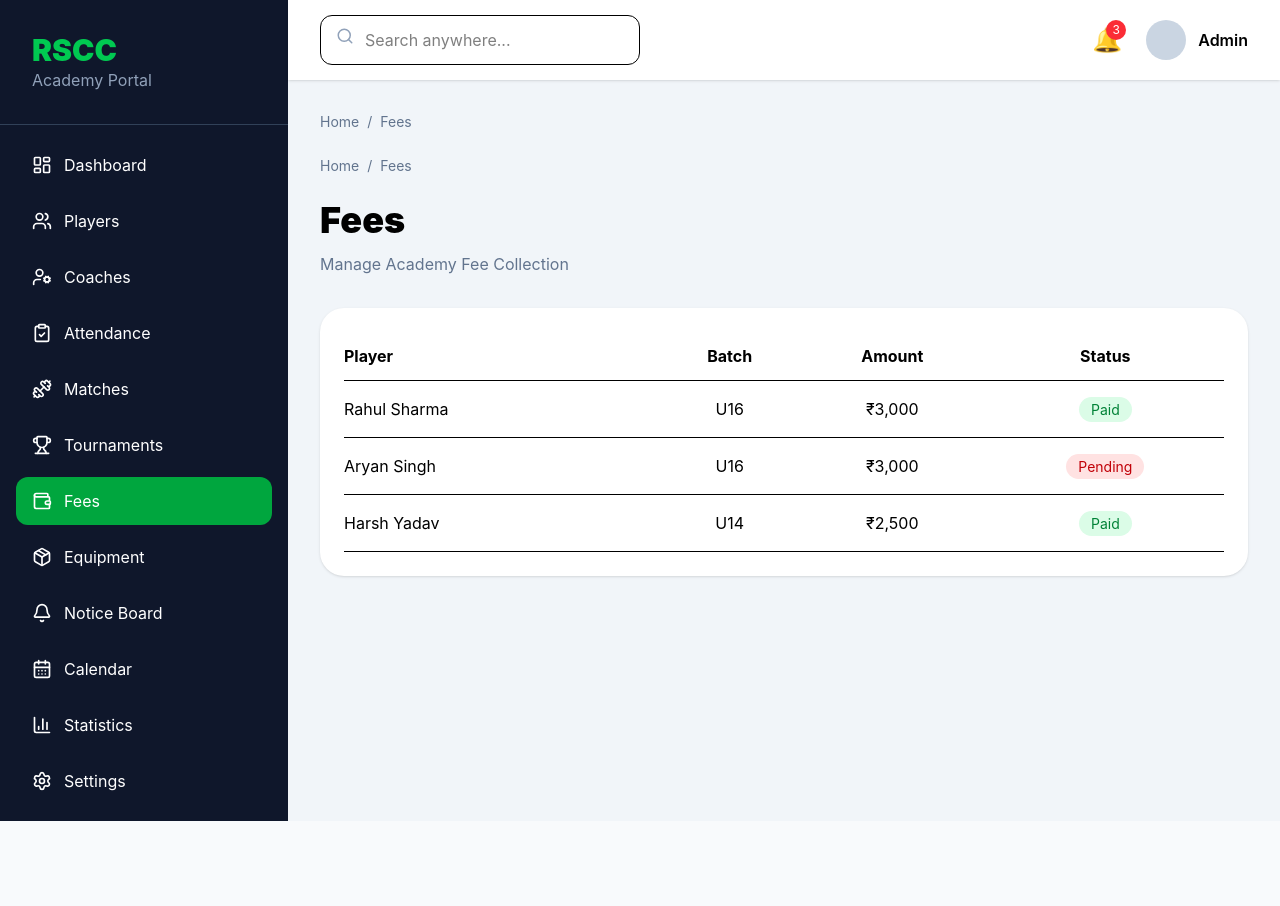
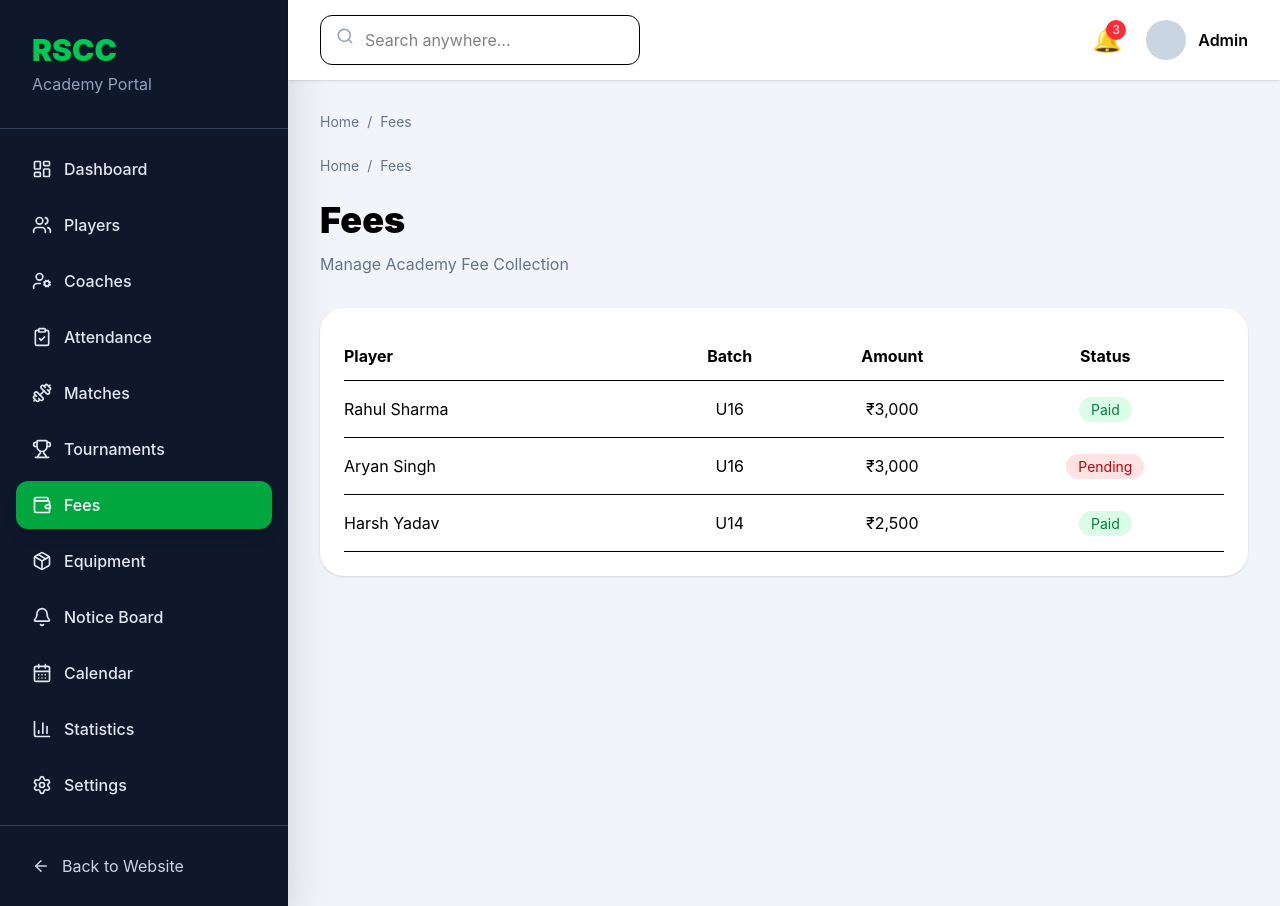
Before and after one commit to apexalphaa/rscc-app, a React (Vite) app in the folder apps/frontend/: page /fees in a window 1280 px wide. Before the commit the page ends 821 px from the top, so only its background shows below. Built offline with nearby package versions, Linux system fonts and the light colour scheme.

Commit message:
Update Sidebar.jsx

```diff
--- a/apps/frontend/src/components/Sidebar.jsx
+++ b/apps/frontend/src/components/Sidebar.jsx
@@ -1,4 +1,5 @@
 import { Link, useLocation } from "react-router-dom";
+import { ArrowLeft } from "lucide-react";
 import navigation from "../data/navigation";
 
 export default function Sidebar() {
@@ -7,9 +8,12 @@ export default function Sidebar() {
 
   return (
 
-    <aside className="w-72 bg-slate-900 text-white min-h-screen flex flex-col">
+    <aside className="w-72 bg-slate-900 text-white min-h-screen flex flex-col shadow-2xl">
 
-      <div className="p-8 border-b border-slate-700">
+      <Link
+        to="/"
+        className="p-8 border-b border-slate-700 block hover:bg-slate-800 transition"
+      >
 
         <h1 className="text-3xl font-black text-green-500">
 
@@ -17,42 +21,37 @@ export default function Sidebar() {
 
         </h1>
 
-        <p className="text-slate-400">
+        <p className="text-slate-400 mt-1">
 
           Academy Portal
 
         </p>
 
-      </div>
+      </Link>
 
       <nav className="flex-1 p-4 space-y-2">
 
-        {navigation.map((item)=>{
+        {navigation.map((item) => {
 
-          const Icon=item.icon;
+          const Icon = item.icon;
 
-          return(
+          return (
 
             <Link
-
               key={item.path}
-
               to={item.path}
-
-              className={`flex items-center gap-3 rounded-xl px-4 py-3 transition
+              className={`flex items-center gap-3 rounded-xl px-4 py-3 transition font-medium
 
               ${
-                location.pathname===item.path
+                location.pathname === item.path
 
-                ? "bg-green-600"
+                  ? "bg-green-600 text-white shadow-lg"
 
-                : "hover:bg-slate-800"
-
+                  : "hover:bg-slate-800 text-slate-200"
               }`}
-
             >
 
-              <Icon size={20}/>
+              <Icon size={20} />
 
               {item.title}
 
@@ -64,6 +63,21 @@ export default function Sidebar() {
 
       </nav>
 
+      <div className="p-4 border-t border-slate-700">
+
+        <Link
+          to="/"
+          className="flex items-center gap-3 rounded-xl px-4 py-3 hover:bg-slate-800 transition text-slate-300"
+        >
+
+          <ArrowLeft size={18} />
+
+          Back to Website
+
+        </Link>
+
+      </div>
+
     </aside>
 
   );
```
